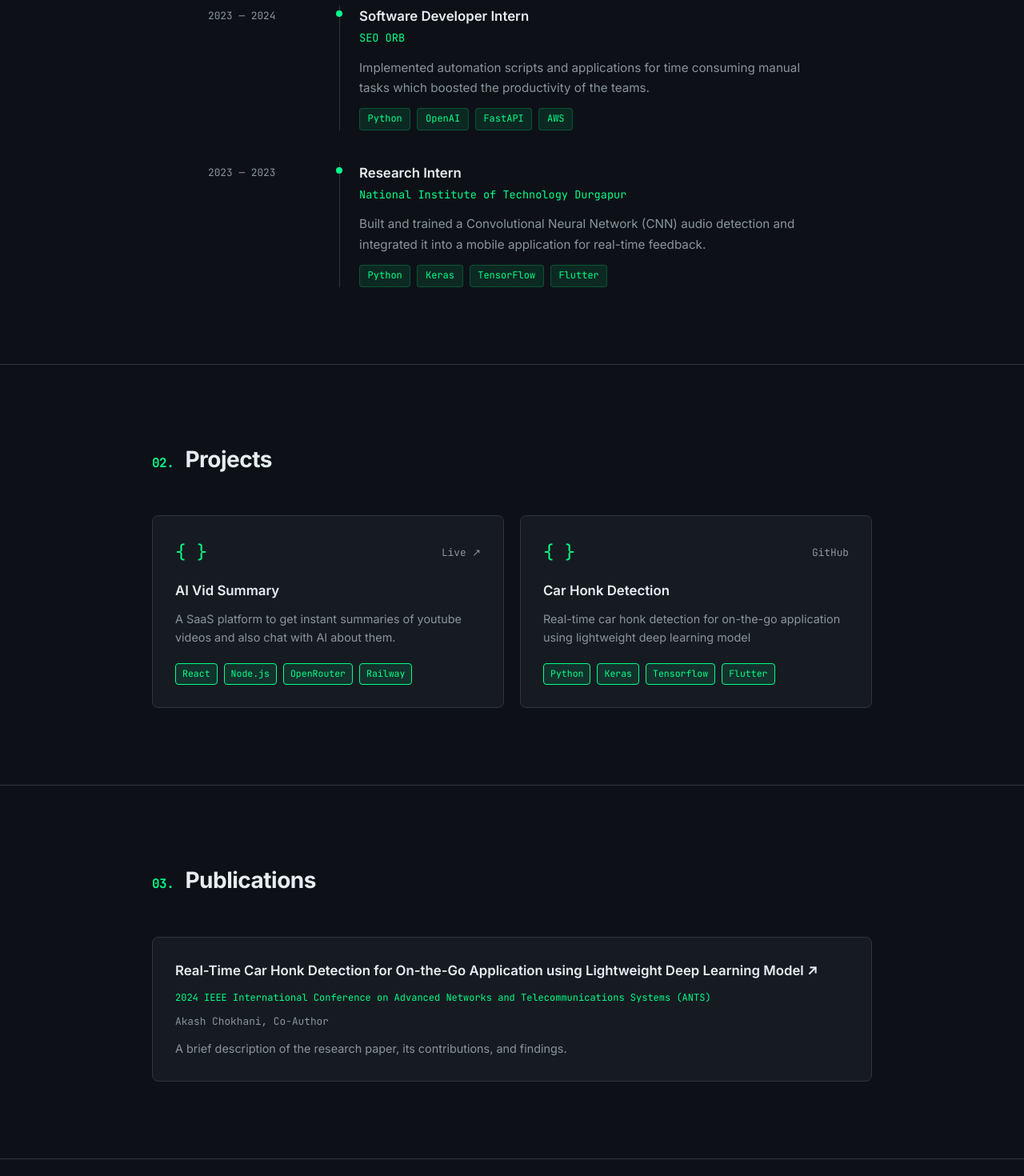
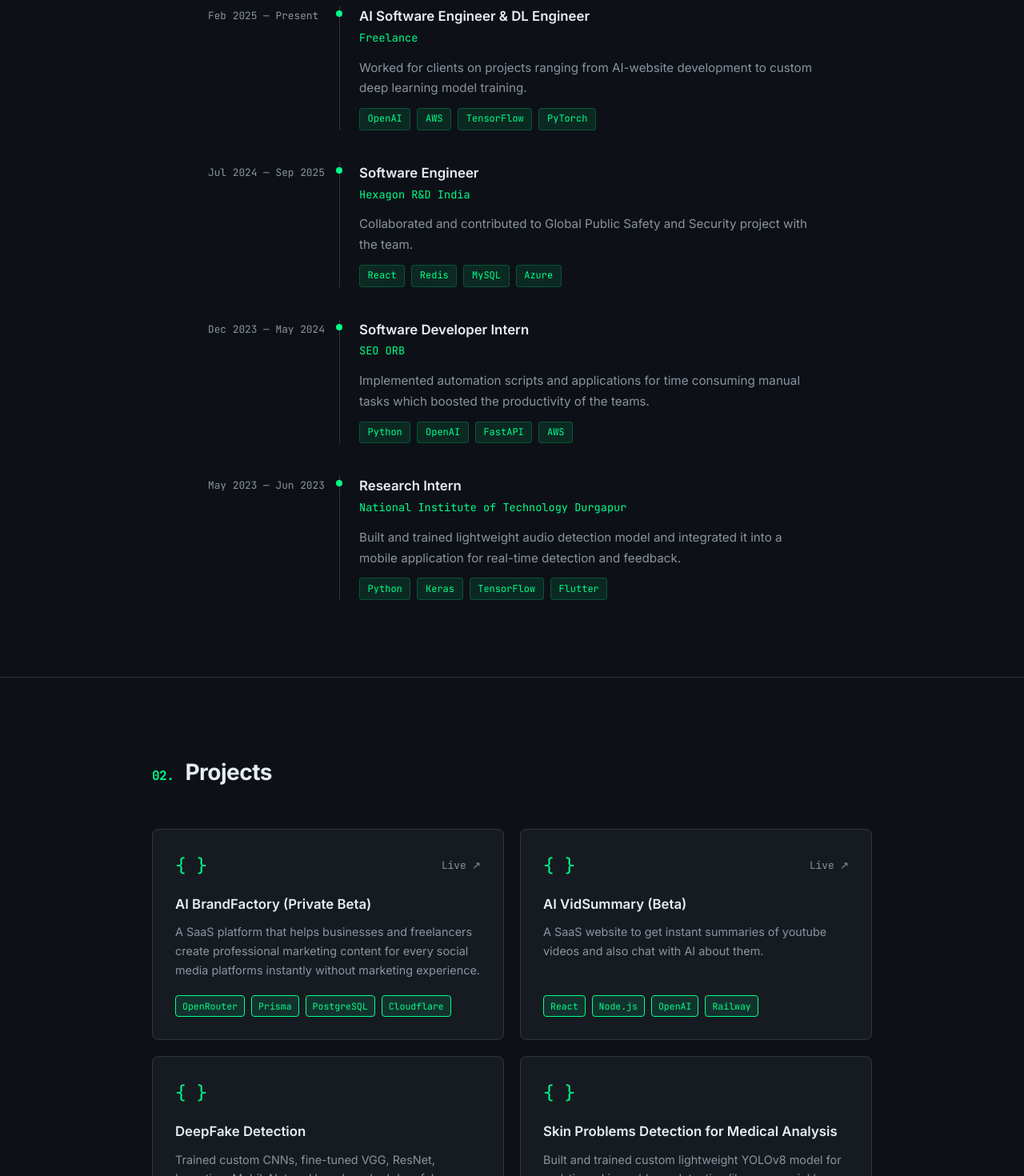
Before and after one commit to Akash-Chokhani/Portfolio, a React (Vite) app: page / in a window 1280 px wide. Shown: the part 1180-2650 px from the top of the page at 80% size. Built offline with nearby package versions, Linux system fonts and the light colour scheme.

Commit message:
Update portfolio

```diff
--- a/src/components/Experience.jsx
+++ b/src/components/Experience.jsx
@@ -2,24 +2,38 @@ import styles from './Experience.module.css'
 
 const experiences = [
   {
+    company: 'AI FreedomClub',
+    role: 'Co-Founder & CTO',
+    period: 'Feb 2026 — Present',
+    description: 'Collaborating and building SaaS products for businesses, freelancers, and content creators.',
+    tags: ['React', 'Node.js', 'Openrouter', 'Railway'],
+  },
+  {
+    company: 'Freelance',
+    role: 'AI Software Engineer & DL Engineer',
+    period: 'Feb 2025 — Present',
+    description: 'Worked for clients on projects ranging from AI-website development to custom deep learning model training.',
+    tags: ['OpenAI', 'AWS', 'TensorFlow', 'PyTorch'],
+  },
+  {
     company: 'Hexagon R&D India',
     role: 'Software Engineer',
-    period: '2024 — 2025',
+    period: 'Jul 2024 — Sep 2025',
     description: 'Collaborated and contributed to Global Public Safety and Security project with the team.',
     tags: ['React', 'Redis', 'MySQL', 'Azure'],
   },
   {
     company: 'SEO ORB',
     role: 'Software Developer Intern',
-    period: '2023 — 2024',
+    period: 'Dec 2023 — May 2024',
     description: 'Implemented automation scripts and applications for time consuming manual tasks which boosted the productivity of the teams.',
     tags: ['Python', 'OpenAI', 'FastAPI', 'AWS'],
   },
   {
     company: 'National Institute of Technology Durgapur',
     role: 'Research Intern',
-    period: '2023 — 2023',
-    description: 'Built and trained a Convolutional Neural Network (CNN) audio detection and integrated it into a mobile application for real-time feedback.',
+    period: 'May 2023 — Jun 2023',
+    description: 'Built and trained lightweight audio detection model and integrated it into a mobile application for real-time detection and feedback.',
     tags: ['Python', 'Keras', 'TensorFlow', 'Flutter'],
   },
 ]
--- a/src/components/Projects.jsx
+++ b/src/components/Projects.jsx
@@ -2,19 +2,47 @@ import styles from './Projects.module.css'
 
 const projects = [
   {
-    name: 'AI Vid Summary',
-    description: 'A SaaS platform to get instant summaries of youtube videos and also chat with AI about them.',
-    tags: ['React', 'Node.js', 'OpenRouter', 'Railway'],
+    name: 'AI BrandFactory (Private Beta)',
+    description: 'A SaaS platform that helps businesses and freelancers create professional marketing content for every social media platforms instantly without marketing experience.',
+    tags: ['OpenRouter', 'Prisma', 'PostgreSQL', 'Cloudflare'],
+    github: null,
+    live: 'https://www.aibrandfactory.com/',
+  },
+  {
+    name: 'AI VidSummary (Beta)',
+    description: 'A SaaS website to get instant summaries of youtube videos and also chat with AI about them.',
+    tags: ['React', 'Node.js', 'OpenAI', 'Railway'],
     github: null,
     live: 'https://www.aividsummary.com/',
   },
   {
+    name: 'DeepFake Detection',
+    description: 'Trained custom CNNs, fine-tuned VGG, ResNet, Inception, MobileNet and benchmarked deepfake detection across models and datasets using GAN-generated synthetic data.',
+    tags: ['PyTorch', 'Scikit-learn', 'CNN', 'GAN'],
+    github: null,
+    live: null,
+  },
+  {
+    name: 'Skin Problems Detection for Medical Analysis',
+    description: 'Built and trained custom lightweight YOLOv8 model for real-time skin problems detection like acne, wrinkles, oily skin, etc.',
+    tags: ['Tensorflow', 'Roboflow', 'Kaggle', 'YOLO'],
+    github: null,
+    live: null,
+  },
+  {
+    name: 'BayState AI Designer',
+    description: 'An AI assistant which helps customers design and remodel their kitchen from an extensive gallery of kitchen cabinets and closet systems.',
+    tags: ['RAG', 'Vector Database', 'Re-ranking', 'Azure'],
+    github: null,
+    live: null,
+  },
+  {
     name: 'Car Honk Detection',
-    description: 'Real-time car honk detection for on-the-go application using lightweight deep learning model',
-    tags: ['Python', 'Keras', 'Tensorflow', 'Flutter'],
+    description: 'Real-time car honk detection for on-the-go application using lightweight deep learning model.',
+    tags: ['Python', 'Tensorflow', 'CNN', 'Flutter'],
     github: 'https://github.com/Akash-Chokhani/Car-Honk-Detection',
     live: null,
-  },
+  }
 ]
 
 export default function Projects() {
--- a/src/components/Skills.jsx
+++ b/src/components/Skills.jsx
@@ -11,20 +11,20 @@ const skillGroups = [
   },
   {
     category: 'Backend',
-    skills: ['FastAPI', 'Django', 'Node.js', 'Express.js'],
+    skills: ['FastAPI', 'Node.js', 'Express.js', 'PostgreSQL'],
+  },
+  {
+    category: 'DevOps & Cloud',
+    skills: ['AWS', 'Azure', 'Docker', 'GitHub Actions'],
   },
   {
     category: 'AI Integration',
-    skills: ['OpenAI', 'Gemini Image', 'OpenRouter', 'Tensorflow'],
+    skills: ['API Integration', 'Prompt Engineering', 'RAG', 'Knowledge Graph'],
   },
   {
-    category: 'DevOps & Cloud',
-    skills: ['Azure', 'Docker', 'GitHub Actions', 'Railway'],
-  },
-  {
-    category: 'Tools',
-    skills: ['Git', 'VS Code', 'Claude Code', 'Linux'],
-  },
+    category: 'AI Model Training',
+    skills: ['TensorFlow', 'PyTorch', 'Scikit-learn', 'Hugging Face'],
+  }
 ]
 
 export default function Skills() {
--- a/vite.config.js
+++ b/vite.config.js
@@ -1,7 +1,6 @@
 import { defineConfig } from 'vite'
 import react from '@vitejs/plugin-react'
 
-// Replace 'portfolio' with your GitHub repo name
 export default defineConfig({
   plugins: [react()],
   base: '/Portfolio/',
```
